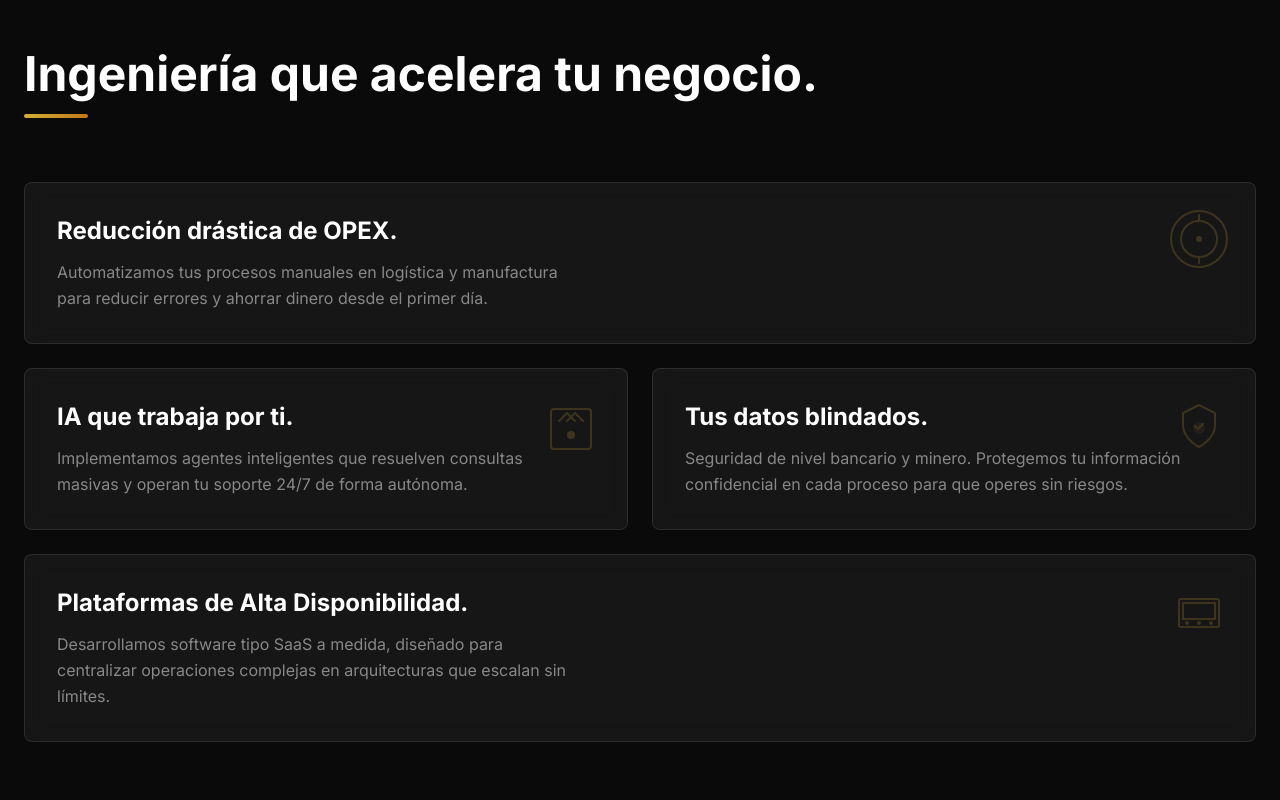
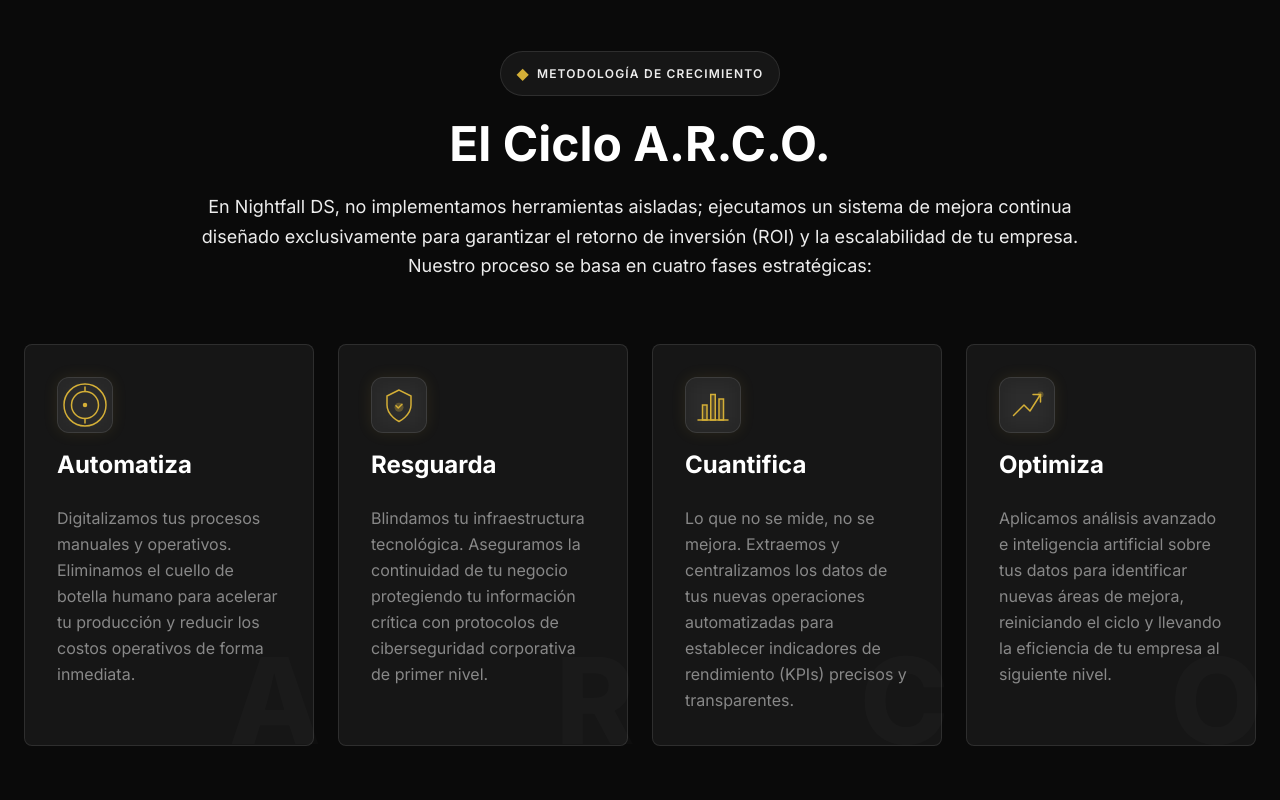
Before and after one commit to nightfall2-stacks/nightfall-ds, a Next.js app: page / in a window 1280 px wide. Shown: the part 1440-2240 px from the top of the page. Built offline with nearby package versions, Linux system fonts and the light colour scheme.

Commit message:
feat: add ARCO cycle methodology section

```diff
--- a/src/app/page.tsx
+++ b/src/app/page.tsx
@@ -1,5 +1,6 @@
 import { HeroSection } from "@/components/HeroSection";
 import { SocialProofTape } from "@/components/SocialProofTape";
+import { ArcoCycle } from "@/components/ArcoCycle";
 import { BentoBoxGrid } from "@/components/BentoBoxGrid";
 import { StackShowcase } from "@/components/StackShowcase";
 import { WhatsAppButton } from "@/components/WhatsAppButton";
@@ -9,6 +10,7 @@
     <main className="w-full">
       <HeroSection />
       <SocialProofTape />
+      <ArcoCycle />
       <BentoBoxGrid />
       <StackShowcase />
       <WhatsAppButton />
--- /dev/null
+++ b/src/components/ArcoCycle.tsx
@@ -0,0 +1,117 @@
+"use client";
+
+import { useEffect, useRef } from "react";
+import { IconAutomation, IconSecurity, IconAnalytics, IconOptimization } from "./Icons";
+
+const arcoSteps = [
+  {
+    id: "A",
+    letter: "A",
+    title: "Automatiza",
+    description: "Digitalizamos tus procesos manuales y operativos. Eliminamos el cuello de botella humano para acelerar tu producción y reducir los costos operativos de forma inmediata.",
+    icon: <IconAutomation />,
+  },
+  {
+    id: "R",
+    letter: "R",
+    title: "Resguarda",
+    description: "Blindamos tu infraestructura tecnológica. Aseguramos la continuidad de tu negocio protegiendo tu información crítica con protocolos de ciberseguridad corporativa de primer nivel.",
+    icon: <IconSecurity />,
+  },
+  {
+    id: "C",
+    letter: "C",
+    title: "Cuantifica",
+    description: "Lo que no se mide, no se mejora. Extraemos y centralizamos los datos de tus nuevas operaciones automatizadas para establecer indicadores de rendimiento (KPIs) precisos y transparentes.",
+    icon: <IconAnalytics />,
+  },
+  {
+    id: "O",
+    letter: "O",
+    title: "Optimiza",
+    description: "Aplicamos análisis avanzado e inteligencia artificial sobre tus datos para identificar nuevas áreas de mejora, reiniciando el ciclo y llevando la eficiencia de tu empresa al siguiente nivel.",
+    icon: <IconOptimization />,
+  },
+];
+
+export function ArcoCycle() {
+  const ref = useRef(null);
+
+  useEffect(() => {
+    const observer = new IntersectionObserver(
+      ([entry]) => {
+        if (entry.isIntersecting) {
+          entry.target.classList.add("fade-up");
+        }
+      },
+      { threshold: 0.2 }
+    );
+
+    if (ref.current) {
+      observer.observe(ref.current);
+    }
+
+    return () => observer.disconnect();
+  }, []);
+
+  return (
+    <section className="relative w-full bg-dark-bg py-section-gap px-6 border-y border-white/5">
+      <div
+        ref={ref}
+        className="max-w-7xl mx-auto opacity-0"
+      >
+        {/* Section heading */}
+        <div className="mb-16 text-center max-w-4xl mx-auto">
+          <div className="inline-flex items-center justify-center gap-2 px-4 py-2 rounded-full glass-effect w-fit mx-auto mb-6">
+            <span className="text-accent-gold">◆</span>
+            <span className="text-xs font-semibold text-text-secondary tracking-widest uppercase">
+              Metodología de Crecimiento
+            </span>
+          </div>
+          <h2 className="text-3xl md:text-5xl font-bold text-text-primary mb-6">
+            El Ciclo A.R.C.O.
+          </h2>
+          <p className="text-lg text-text-secondary leading-relaxed">
+            En Nightfall DS, no implementamos herramientas aisladas; ejecutamos un sistema de mejora continua diseñado exclusivamente para garantizar el retorno de inversión (ROI) y la escalabilidad de tu empresa. Nuestro proceso se basa en cuatro fases estratégicas:
+          </p>
+        </div>
+
+        {/* Steps grid */}
+        <div className="grid grid-cols-1 md:grid-cols-2 lg:grid-cols-4 gap-6">
+          {arcoSteps.map((step, index) => (
+            <div
+              key={step.id}
+              className="group relative glass-effect rounded-lg p-8 flex flex-col h-full transition-all duration-300 hover:border-accent-gold/30 hover:shadow-glow hover:-translate-y-2"
+              style={{ animationDelay: `${index * 0.15}s` }}
+            >
+              {/* Large background letter */}
+              <div className="absolute -bottom-4 -right-2 text-[120px] font-black text-white/[0.02] group-hover:text-accent-gold/5 transition-colors duration-500 pointer-events-none select-none leading-none">
+                {step.letter}
+              </div>
+
+              {/* Icon & Title Container */}
+              <div className="flex flex-col gap-4 mb-6 relative z-10">
+                <div className="w-14 h-14 rounded-xl glass-effect flex items-center justify-center text-accent-gold border border-accent-gold/20 shadow-[0_0_15px_rgba(212,175,55,0.1)] group-hover:bg-accent-gold/10 group-hover:scale-110 transition-all duration-300">
+                  <div className="scale-75">
+                    {step.icon}
+                  </div>
+                </div>
+                <h3 className="text-2xl font-bold text-text-primary">
+                  {step.title}
+                </h3>
+              </div>
+
+              {/* Description */}
+              <p className="text-text-tertiary leading-relaxed relative z-10 flex-grow">
+                {step.description}
+              </p>
+
+              {/* Glowing hover border */}
+              <div className="absolute inset-0 bg-gradient-to-br from-accent-gold/5 to-transparent opacity-0 group-hover:opacity-100 transition-opacity rounded-lg pointer-events-none" />
+            </div>
+          ))}
+        </div>
+      </div>
+    </section>
+  );
+}
--- a/src/components/Icons.tsx
+++ b/src/components/Icons.tsx
@@ -250,3 +250,24 @@
     </svg>
   );
 }
+
+export function IconAnalytics() {
+  return (
+    <svg width="64" height="64" viewBox="0 0 64 64" fill="none" xmlns="http://www.w3.org/2000/svg">
+      <path d="M12 52H52" stroke="currentColor" strokeWidth="2" strokeLinecap="round"/>
+      <rect x="18" y="32" width="6" height="20" stroke="currentColor" strokeWidth="2" fill="currentColor" fillOpacity="0.2"/>
+      <rect x="29" y="18" width="6" height="34" stroke="currentColor" strokeWidth="2" fill="currentColor" fillOpacity="0.2"/>
+      <rect x="40" y="24" width="6" height="28" stroke="currentColor" strokeWidth="2" fill="currentColor" fillOpacity="0.2"/>
+    </svg>
+  );
+}
+
+export function IconOptimization() {
+  return (
+    <svg width="64" height="64" viewBox="0 0 64 64" fill="none" xmlns="http://www.w3.org/2000/svg">
+      <path d="M14 46L28 32L36 40L50 18" stroke="currentColor" strokeWidth="2" strokeLinecap="round" strokeLinejoin="round"/>
+      <path d="M40 18H50V28" stroke="currentColor" strokeWidth="2" strokeLinecap="round" strokeLinejoin="round"/>
+      <circle cx="50" cy="18" r="4" fill="currentColor" opacity="0.3"/>
+    </svg>
+  );
+}
```
